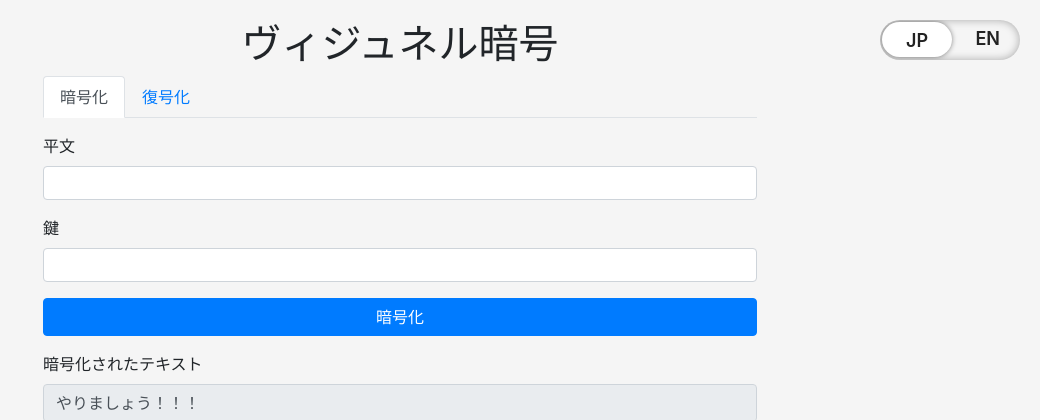
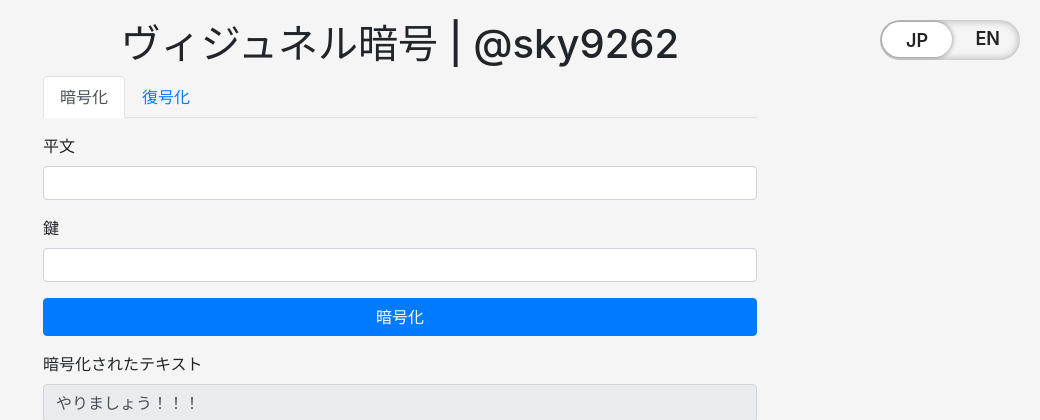
Before and after one commit to sky9262/Vigenere-Cipher, a Flask app: page / in a window 1280 px wide. Shown: the top 420 px of the page, without its empty margins (240-1280 px from the left). Run offline with Flask 3, Linux system fonts and the light colour scheme; some libraries are stand-ins or nearby versions.

Commit message:
Header Update

```diff
--- a/templates/index.html
+++ b/templates/index.html
@@ -135,7 +135,7 @@
     </div>
 
     <div class="container">
-        <h1 class="text-center" id="website-header">ヴィジュネル暗号</h1>
+        <h1 class="text-center" id="website-header">ヴィジュネル暗号 | @sky9262</h1>
         <ul class="nav nav-tabs" id="cipherTabs">
             <li class="nav-item">
                 <a class="nav-link active" id="encrypt-tab" data-toggle="tab" href="#encrypt" role="tab"
```
